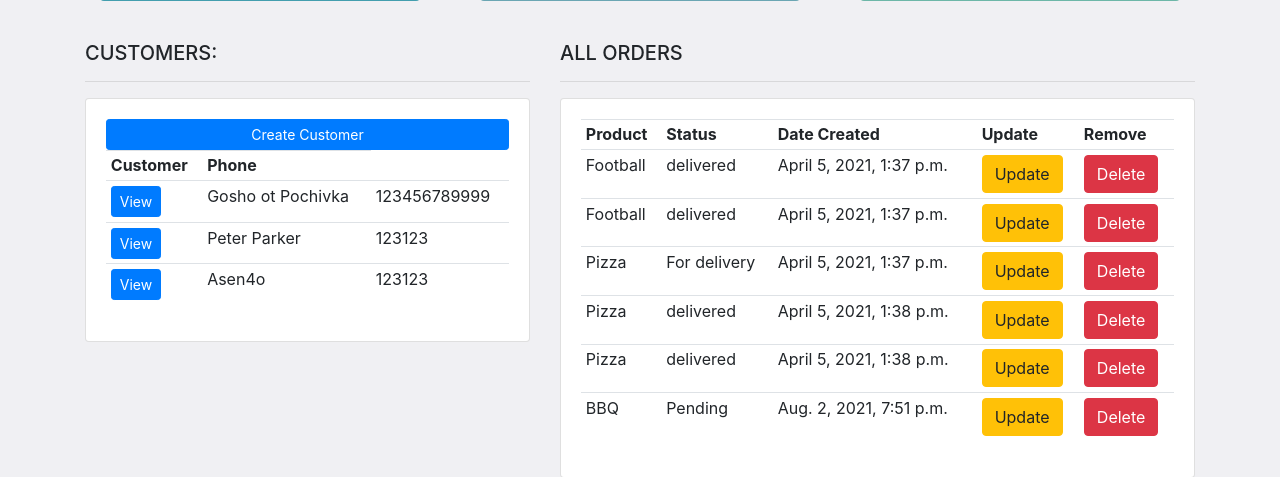
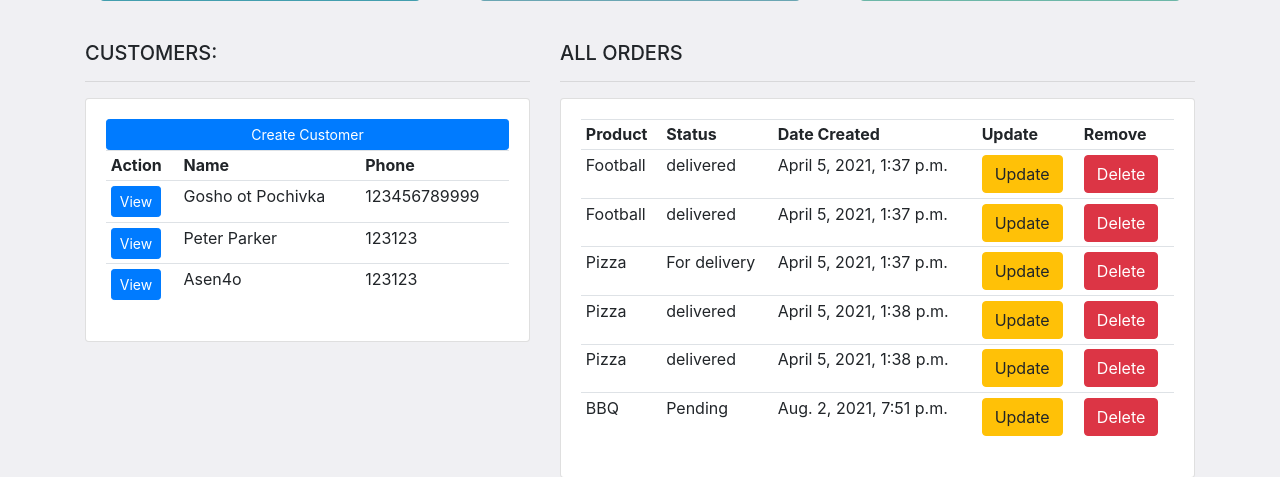
Before and after one commit to ikuzmanov/crm, a Django app: page / in a window 1280 px wide. Shown: the part 281-758 px from the top of the page. Run offline with Django 3.2, Linux system fonts and the light colour scheme; a user stored in the database is signed in; data comes from the database, SQL or seed files in the repository; both versions use the stored data as it was after the commit.

Commit message:
updating customer table column

```diff
--- a/accounts/templates/accounts/dashboard.html
+++ b/accounts/templates/accounts/dashboard.html
@@ -10,8 +10,10 @@
             <a class="btn btn-primary  btn-sm btn-block" href="{% url 'create_customer' %}">Create Customer</a>
             <table class="table table-sm">
                 <tr>
-                    <th>Customer</th>
+                    <th>Action</th>
+                    <th>Name</th>
                     <th>Phone</th>
+
                 </tr>
                 {% for customer in customers %}
                 <tr>
```
Also changed, not shown: db.sqlite3.
